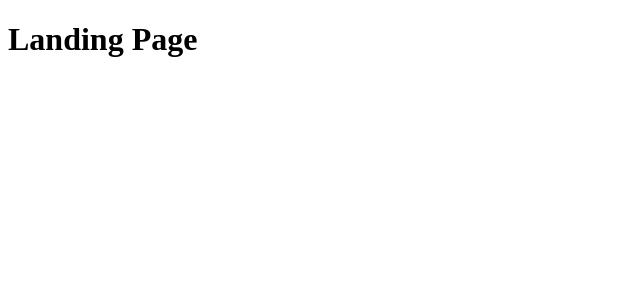
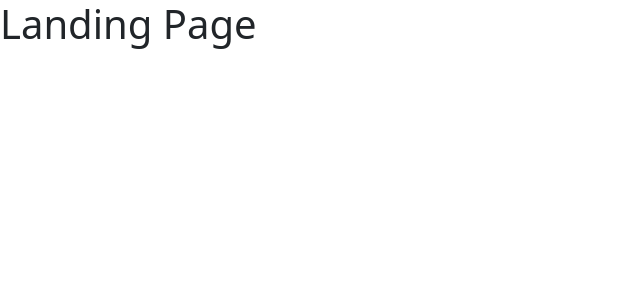
Before and after one commit to lambley/ticketing_app, a Next.js app in the folder client/: page / in a window 1280 px wide. Shown: the top 300 px of the page, without its empty margins (0-640 px from the left). Built offline with nearby package versions, Linux system fonts and the light colour scheme.

Commit message:
add bootstrap globally

```diff
--- a/client/package.json
+++ b/client/package.json
@@ -10,6 +10,7 @@
   "author": "",
   "license": "ISC",
   "dependencies": {
+    "bootstrap": "^5.2.2",
     "next": "^12.3.1",
     "react": "^18.2.0",
     "react-dom": "^18.2.0"
--- /dev/null
+++ b/client/pages/_app.js
@@ -0,0 +1,9 @@
+// custom app wrapper to include boostrap globally
+// see here for more details: https://nextjs.org/docs/basic-features/built-in-css-support
+import 'bootstrap/dist/css/bootstrap.css'
+
+const _App = ({ Component, pageProps }) => {
+  return <Component {...pageProps} />
+};
+
+export default _App
```
Also changed, not shown: 2 other files (tests, documents, lock files or other folders).
